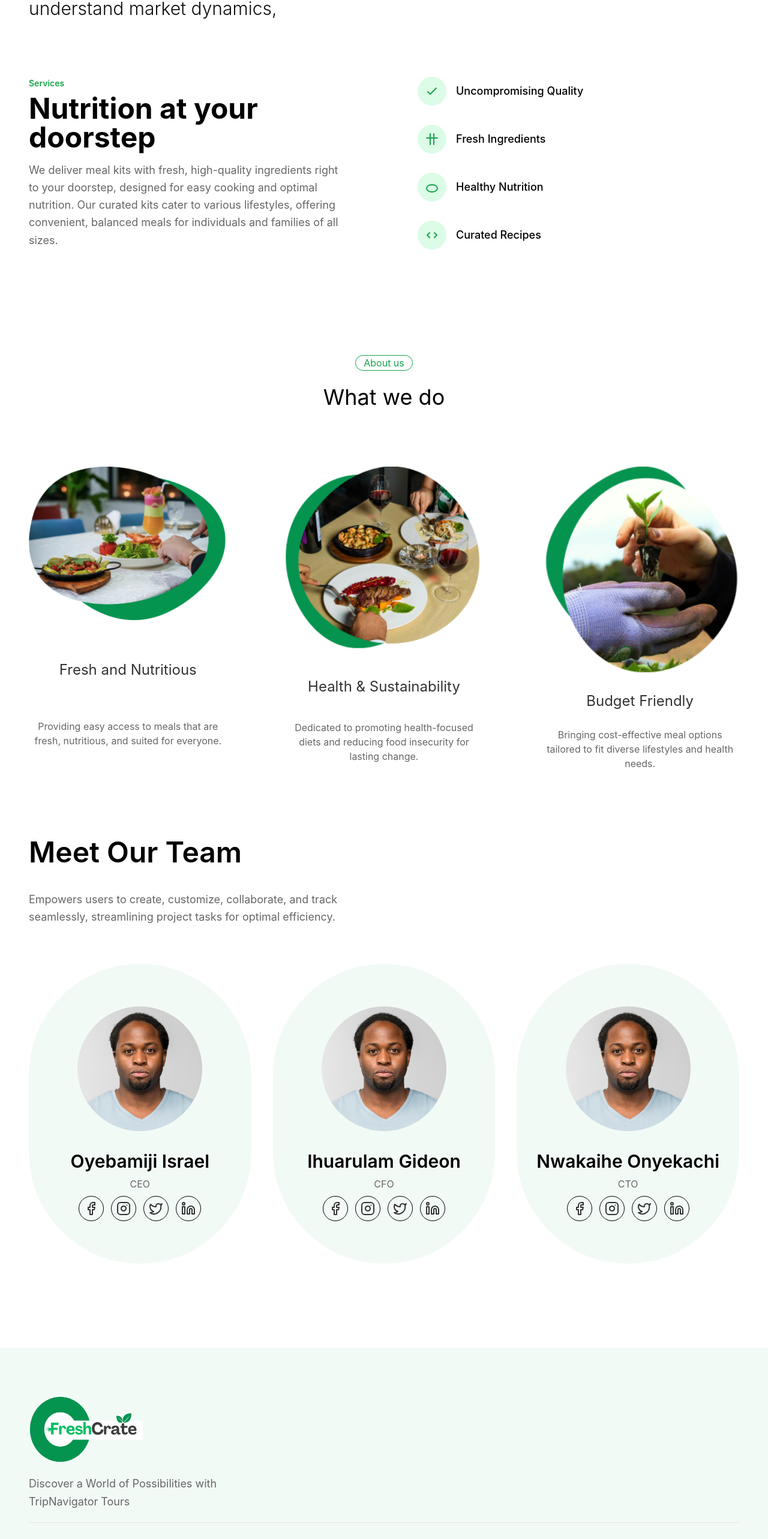
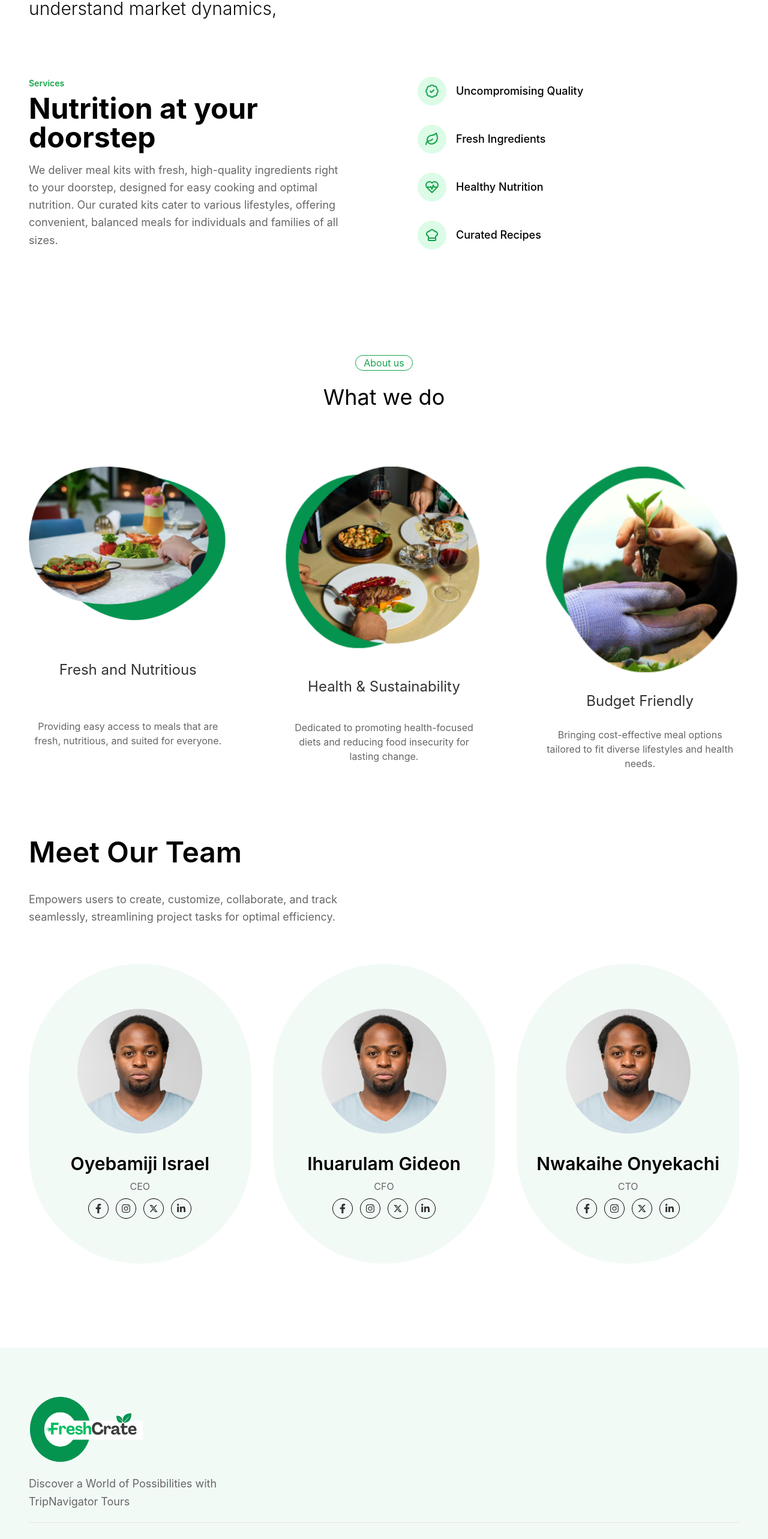
Before and after one commit to FreshCrate/freshcrate-web, a React (Vite) app: page / in a window 1280 px wide. Shown: the part 1992-4558 px from the top of the page at 60% size. Built offline with nearby package versions, Linux system fonts and the light colour scheme.

Commit message:
Added the Icons

```diff
--- a/src/components/Footer.jsx
+++ b/src/components/Footer.jsx
@@ -1,6 +1,7 @@
 import logo from "/assets/images/freshcrate_logo.png";
 import { company, support } from '../constants/navLinks';
-import { Facebook, Instagram, Twitter, Linkedin } from 'lucide-react';
+import { FaFacebookF, FaInstagram, FaLinkedinIn} from "react-icons/fa";
+import { RiTwitterXFill } from "react-icons/ri";
 
 const Footer = () => {
   return (
@@ -55,11 +56,13 @@ const Footer = () => {
                     <h1 className='text-gray-600'>&copy; FreshCrate2024 All right reserved.</h1>
                 </div>
 
-                <div className='space-x-6 text-green-700 flex flex-wrap  lg:justify-end w-full cursor-pointer'>
-                    <Facebook/>
-                    <Twitter/>
-                    <Instagram/>
-                    <Linkedin/>
+                <div className='space-x-6  text-green-700 flex flex-wrap  lg:justify-end w-full cursor-pointer'>
+
+                    <FaFacebookF />
+                    <FaInstagram  />
+                    <RiTwitterXFill />
+                    <FaLinkedinIn />
+
                 </div>
             </div>
 
--- a/src/components/Landing.jsx
+++ b/src/components/Landing.jsx
@@ -1,6 +1,7 @@
 import { FiArrowUpRight } from "react-icons/fi";
 import hero from "/assets/images/hero.png";
 import { useEffect, useState } from "react";
+import { BadgeCheck, ChefHat, HeartPulse, Leaf } from "lucide-react";
 
 const Landing = () => {
   const [source, setSource] = useState("preload.jpg");
@@ -151,20 +152,7 @@ const Landing = () => {
               {/* Item 1 */}
               <li className="flex items-center space-x-4">
                 <div className="flex items-center justify-center w-12 h-12 bg-green-100 rounded-full">
-                  <svg
-                    xmlns="http://www.w3.org/2000/svg"
-                    fill="none"
-                    viewBox="0 0 24 24"
-                    strokeWidth={2}
-                    stroke="currentColor"
-                    className="w-6 h-6 text-green-600"
-                  >
-                    <path
-                      strokeLinecap="round"
-                      strokeLinejoin="round"
-                      d="M5 13l4 4L19 7"
-                    />
-                  </svg>
+                <BadgeCheck className="text-green-600 w-6 h-6"/>
                 </div>
                 <span className="text-black font-medium text-lg">
                   Uncompromising Quality
@@ -173,20 +161,7 @@ const Landing = () => {
               {/* Item 2 */}
               <li className="flex items-center space-x-4">
                 <div className="flex items-center justify-center w-12 h-12 bg-green-100 rounded-full">
-                  <svg
-                    xmlns="http://www.w3.org/2000/svg"
-                    fill="none"
-                    viewBox="0 0 24 24"
-                    strokeWidth={2}
-                    stroke="currentColor"
-                    className="w-6 h-6 text-green-600"
-                  >
-                    <path
-                      strokeLinecap="round"
-                      strokeLinejoin="round"
-                      d="M3 10h18M9 21V3M15 21V3"
-                    />
-                  </svg>
+                <Leaf className="text-green-600 w-6 h-6"/>
                 </div>
                 <span className="text-black font-medium text-lg">
                   Fresh Ingredients
@@ -195,20 +170,7 @@ const Landing = () => {
               {/* Item 3 */}
               <li className="flex items-center space-x-4">
                 <div className="flex items-center justify-center w-12 h-12 bg-green-100 rounded-full">
-                  <svg
-                    xmlns="http://www.w3.org/2000/svg"
-                    fill="none"
-                    viewBox="0 0 24 24"
-                    strokeWidth={2}
-                    stroke="currentColor"
-                    className="w-6 h-6 text-green-600"
-                  >
-                    <path
-                      strokeLinecap="round"
-                      strokeLinejoin="round"
-                      d="M12 8c-4.97 0-9 2.686-9 6s4.03 6 9 6 9-2.686 9-6-4.03-6-9-6z"
-                    />
-                  </svg>
+                <HeartPulse className="text-green-600 w-6 h-6"/>
                 </div>
                 <span className="text-black font-medium text-lg">
                   Healthy Nutrition
@@ -217,20 +179,7 @@ const Landing = () => {
               {/* Item 4 */}
               <li className="flex items-center space-x-4">
                 <div className="flex items-center justify-center w-12 h-12 bg-green-100 rounded-full">
-                  <svg
-                    xmlns="http://www.w3.org/2000/svg"
-                    fill="none"
-                    viewBox="0 0 24 24"
-                    strokeWidth={2}
-                    stroke="currentColor"
-                    className="w-6 h-6 text-green-600"
-                  >
-                    <path
-                      strokeLinecap="round"
-                      strokeLinejoin="round"
-                      d="M8 16l-4-4 4-4M16 8l4 4-4 4"
-                    />
-                  </svg>
+                <ChefHat className="text-green-600 w-6 h-6"/>
                 </div>
                 <span className="text-black font-medium text-lg">
                   Curated Recipes
--- a/src/components/Team.jsx
+++ b/src/components/Team.jsx
@@ -1,6 +1,7 @@
 import React from 'react'
 import face from "/assets/images/face.jpg";
-import { Facebook, Instagram, Twitter, Linkedin } from 'lucide-react';
+import { FaFacebookF, FaInstagram, FaLinkedinIn} from "react-icons/fa";
+import { RiTwitterXFill } from "react-icons/ri";
 
 const Team = () => {
   return (
@@ -27,19 +28,19 @@ const Team = () => {
                     {/* Icons */}
                     <div className='flex flex-row space-x-3 justify-center text-gray-800'>
                         <div className='border border-black rounded-full p-2'>
-                            <Facebook  />
+                            <FaFacebookF />
                         </div>
 
                         <div className='border border-black rounded-full p-2'>
-                            <Instagram  />
+                            <FaInstagram  />
                         </div>
 
                         <div className='border border-black rounded-full p-2'>
-                            <Twitter />
+                            <RiTwitterXFill />
                         </div>
 
                         <div className='border border-black rounded-full p-2'>
-                            <Linkedin />
+                            <FaLinkedinIn />
                         </div>
 
 
@@ -65,19 +66,19 @@ const Team = () => {
                     {/* Icons */}
                     <div className='flex flex-row space-x-3 justify-center text-gray-800'>
                         <div className='border border-black rounded-full p-2'>
-                            <Facebook  />
+                            <FaFacebookF />
                         </div>
 
                         <div className='border border-black rounded-full p-2'>
-                            <Instagram  />
+                            <FaInstagram  />
                         </div>
 
                         <div className='border border-black rounded-full p-2'>
-                            <Twitter />
+                            <RiTwitterXFill />
                         </div>
 
                         <div className='border border-black rounded-full p-2'>
-                            <Linkedin />
+                            <FaLinkedinIn />
                         </div>
 
 
@@ -103,19 +104,19 @@ const Team = () => {
                     {/* Icons */}
                     <div className='flex flex-row space-x-3 justify-center text-gray-800'>
                         <div className='border border-black rounded-full p-2'>
-                            <Facebook  />
+                            <FaFacebookF />
                         </div>
 
                         <div className='border border-black rounded-full p-2'>
-                            <Instagram  />
+                            <FaInstagram  />
                         </div>
 
                         <div className='border border-black rounded-full p-2'>
-                            <Twitter />
+                            <RiTwitterXFill />
                         </div>
 
                         <div className='border border-black rounded-full p-2'>
-                            <Linkedin />
+                            <FaLinkedinIn />
                         </div>
 
 
```
